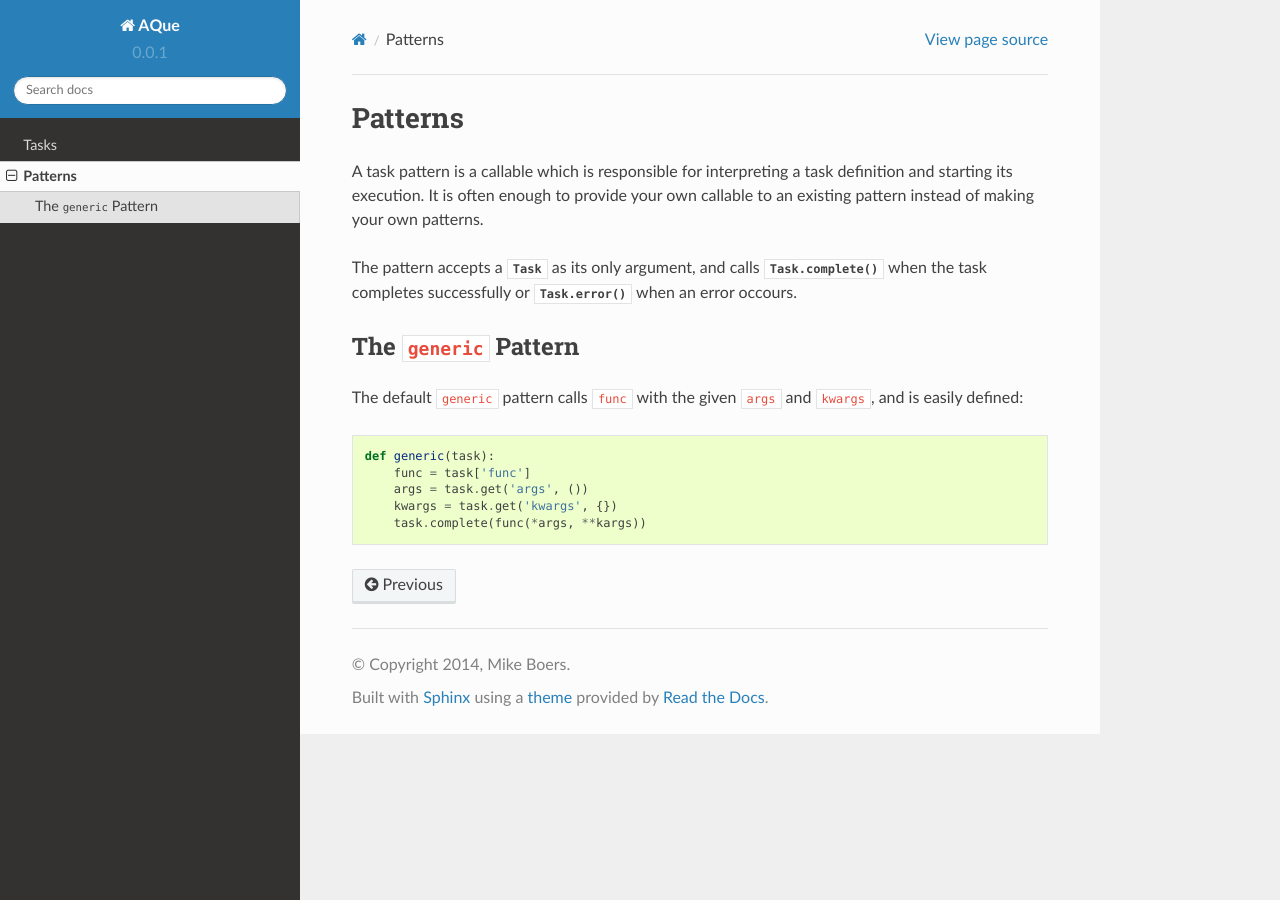
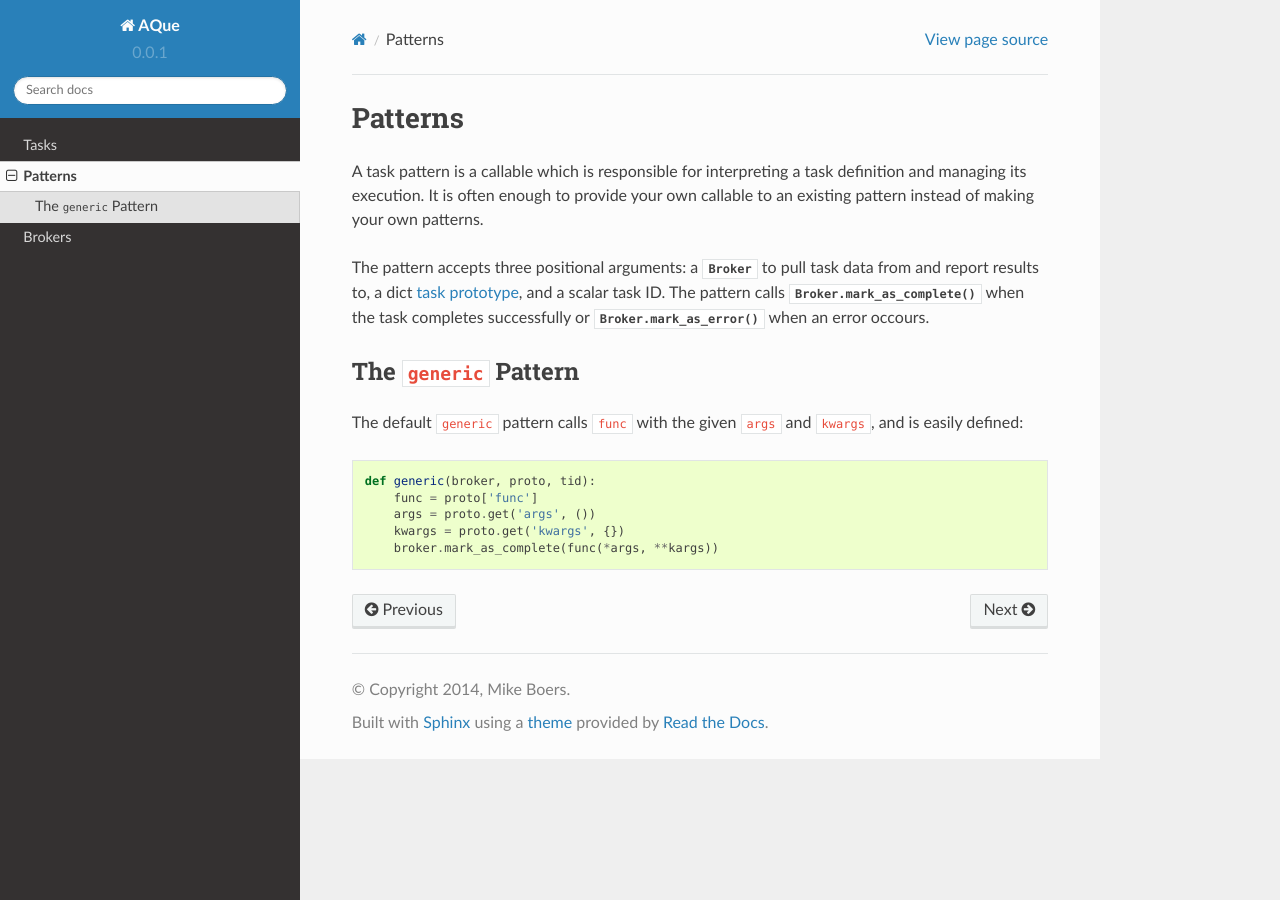
Before and after one commit to mikeboers/aque, a Sphinx documentation site: the page built from docs/patterns.rst, in a window 1280 px wide. Built offline with Sphinx 7.4.7 and the Read the Docs theme 2.0.0, drawn with Linux system fonts in a browser that asks for light colours.

Commit message:
Abstract Broker base, docs, and notes

```diff
--- a/docs/index.rst
+++ b/docs/index.rst
@@ -3,7 +3,7 @@ AQue: (Another async work Queue)
 
 AQue is a Python package to allow one to define a :abbr:`DAG (Directed Acyclic Graph)` of work that may be executed directly, or asynchronously on a set of servers.
 
-A :class:`.Task` is a unit-of-work which can be independantly scheduled, run, and re-run. Tasks may have children or dependencies which must finish first and whose results can be used later.
+A :ref:`task <tasks>` is a unit-of-work which can be independantly scheduled, run, and re-run. Tasks may have children or dependencies which must finish first and whose results can be used later.
 
 
 Contents:
@@ -13,6 +13,7 @@ Contents:
 
    tasks
    patterns
+   brokers
 
 
 
--- a/docs/patterns.rst
+++ b/docs/patterns.rst
@@ -1,17 +1,20 @@
+.. _patterns:
+
 Patterns
 ========
 
-A task pattern is a callable which is responsible for interpreting a task definition and starting its execution. It is often enough to provide your own callable to an existing pattern instead of making your own patterns.
+A task pattern is a callable which is responsible for interpreting a task definition and managing its execution. It is often enough to provide your own callable to an existing pattern instead of making your own patterns.
 
-The pattern accepts a :class:`.Task` as its only argument, and calls :meth:`.Task.complete` when the task completes successfully or :meth:`.Task.error` when an error occours.
+The pattern accepts three positional arguments: a :class:`.Broker` to pull task data from and report results to, a dict :ref:`task prototype <tasks>`, and a scalar task ID. The pattern calls :meth:`.Broker.mark_as_complete` when the task completes successfully or :meth:`.Broker.mark_as_error` when an error occours.
+
 
 The ``generic`` Pattern
 -----------------------
 
 The default ``generic`` pattern calls ``func`` with the given ``args`` and ``kwargs``, and is easily defined::
 
-    def generic(task):
-        func = task['func']
-        args = task.get('args', ())
-        kwargs = task.get('kwargs', {})
-        task.complete(func(*args, **kargs))
+    def generic(broker, proto, tid):
+        func = proto['func']
+        args = proto.get('args', ())
+        kwargs = proto.get('kwargs', {})
+        broker.mark_as_complete(func(*args, **kargs))
```
Also changed, not shown: docs/brokers.rst (added, +13 -0 lines), docs/tasks.rst (+22 -7 lines), 5 other files.
